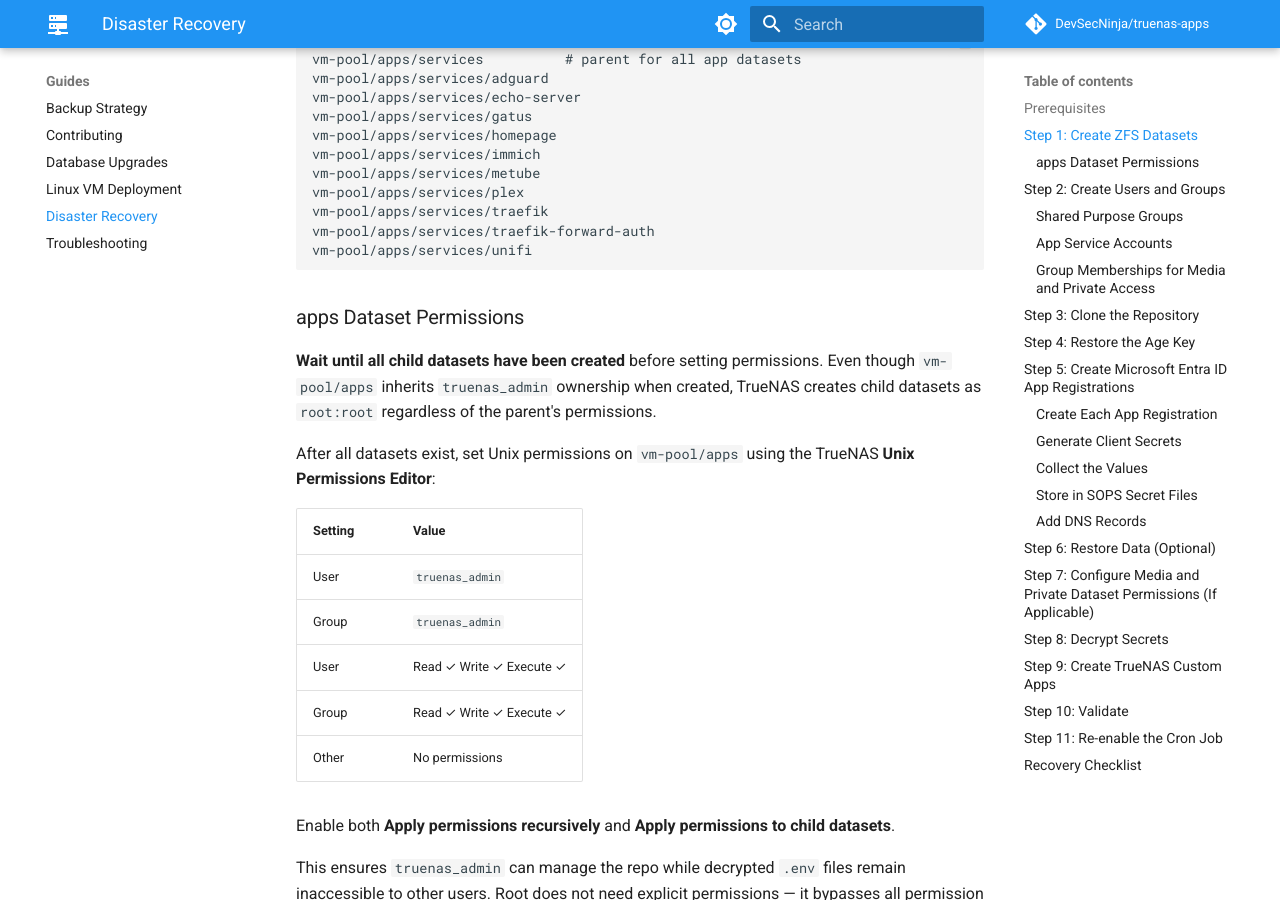
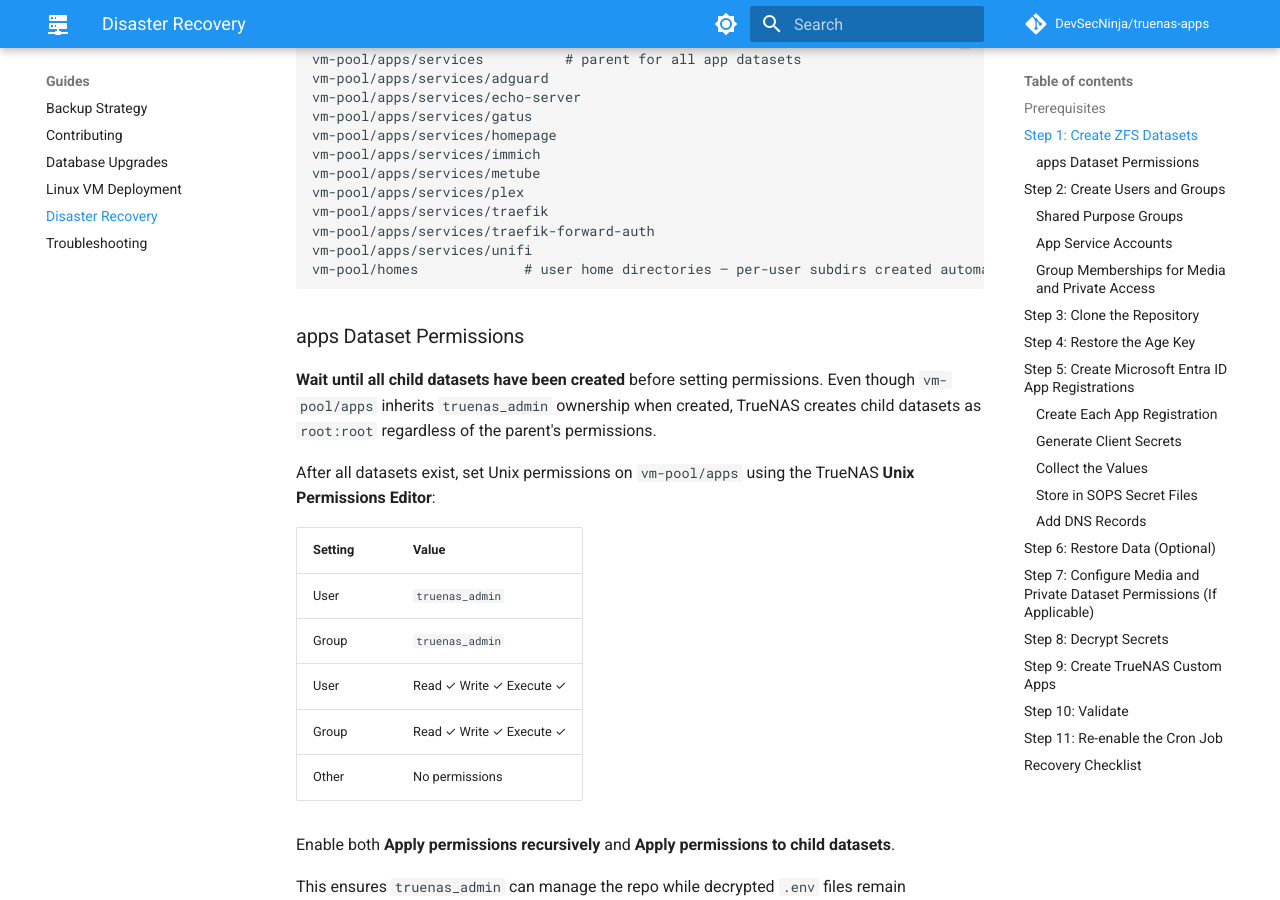
Before and after one commit to DevSecNinja/truenas-apps, an MkDocs documentation site: the page built from docs/DISASTER-RECOVERY.md, in a window 1280 px wide and 900 px high, scrolled down 948 px. Built offline with MkDocs 1.6.1 and Material for MkDocs 9.7.7, drawn with Linux system fonts in a browser that asks for light colours; comment, search, counter and statistics services are not loaded; some of the changed text lies outside the part shown.

Commit message:
docs: update architecture and backup documentation to include details about user home directories and dataset management

````diff
--- a/docs/DISASTER-RECOVERY.md
+++ b/docs/DISASTER-RECOVERY.md
@@ -34,6 +34,7 @@
 vm-pool/apps/services/traefik
 vm-pool/apps/services/traefik-forward-auth
 vm-pool/apps/services/unifi
+vm-pool/homes             # user home directories — per-user subdirs created automatically by TrueNAS
 ```
 
 ### apps Dataset Permissions
@@ -295,6 +296,7 @@
 Use this as a quick reference:
 
 - [ ] Create ZFS datasets (`vm-pool/apps` hierarchy) with encryption enabled
+- [ ] Create `vm-pool/homes` dataset (Generic preset) for user home directories
 - [ ] Unlock the encrypted apps dataset (if not auto-unlocked on boot)
 - [ ] Set permissions on the apps dataset
 - [ ] Create shared purpose groups (GIDs 3200–3202)
````
Also changed, not shown: docs/ARCHITECTURE.md (+2 -0 lines), docs/BACKUP.md (+1 -1 lines).
